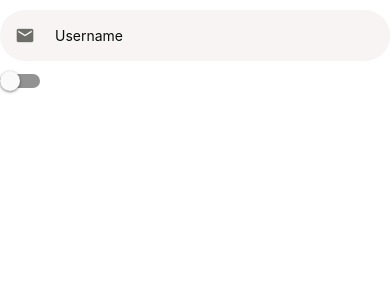
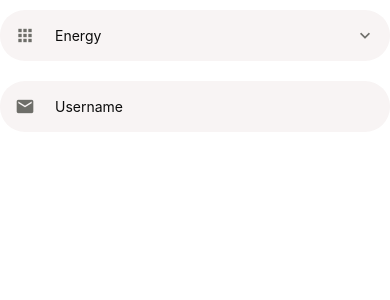
Before and after one commit to waddal/React-Native-Project, a React Native app: screen / in a window 390 px wide. Shown: the top 300 px of the page. Built offline with nearby package versions, Linux system fonts and the light colour scheme.

Commit message:
Picker component created

```diff
--- /dev/null
+++ b/app/components/AppPicker.js
@@ -0,0 +1,82 @@
+import React, { useState } from "react";
+import {
+  StyleSheet,
+  View,
+  TouchableWithoutFeedback,
+  Modal,
+  Button,
+  FlatList,
+} from "react-native";
+import { MaterialCommunityIcons } from "@expo/vector-icons";
+
+import defaultStyles from "../config/styles";
+import AppText from "./AppText";
+import Screen from "./Screen";
+import PickerItem from "./PickerItem";
+
+function AppPicker({ icon, items, onSelectItem, placeholder, selectedItem }) {
+  const [modalVisible, setModalVisible] = useState(false);
+
+  return (
+    <>
+      <TouchableWithoutFeedback onPress={() => setModalVisible(true)}>
+        <View style={styles.container}>
+          {icon && (
+            <MaterialCommunityIcons
+              name={icon}
+              size={20}
+              color={defaultStyles.colors.medium}
+              style={styles.icon}
+            />
+          )}
+          <AppText style={styles.text}>
+            {selectedItem ? selectedItem.label : placeholder}
+          </AppText>
+          <MaterialCommunityIcons
+            name={"chevron-down"}
+            size={20}
+            color={defaultStyles.colors.medium}
+          />
+        </View>
+      </TouchableWithoutFeedback>
+      <Modal visible={modalVisible} animationType={"slide"}>
+        <Screen>
+          <Button title="Close" onPress={() => setModalVisible(false)} />
+          <FlatList
+            data={items}
+            keyExtractor={(item) => item.value.toString()}
+            renderItem={({ item }) => (
+              <PickerItem
+                label={item.label}
+                handleOnPress={() => {
+                  setModalVisible(false);
+                  onSelectItem(item);
+                }}
+              />
+            )}
+          />
+        </Screen>
+      </Modal>
+    </>
+  );
+}
+
+export default AppPicker;
+
+const styles = StyleSheet.create({
+  container: {
+    width: "100%",
+    backgroundColor: defaultStyles.colors.light,
+    flexDirection: "row",
+    alignItems: "center",
+    padding: 15,
+    marginVertical: 10,
+    borderRadius: 25,
+  },
+  icon: {
+    marginRight: 20,
+  },
+  text: {
+    flex: 1,
+  },
+});
--- /dev/null
+++ b/app/components/PickerItem.js
@@ -0,0 +1,19 @@
+import React from "react";
+import { TouchableOpacity, StyleSheet } from "react-native";
+import AppText from "./AppText";
+
+function PickerItem({ label, handleOnPress }) {
+  return (
+    <TouchableOpacity onPress={handleOnPress}>
+      <AppText style={styles.text}>{label}</AppText>
+    </TouchableOpacity>
+  );
+}
+
+export default PickerItem;
+
+const styles = StyleSheet.create({
+  text: {
+    padding: 20,
+  },
+});
--- a/app/screens/FormScreen.js
+++ b/app/screens/FormScreen.js
@@ -1,30 +1,44 @@
 import React, { useState } from "react";
-import { Switch } from 'react-native'
+import { Switch } from "react-native";
 
-import AppText from "../components/AppText";
+import AppPicker from "../components/AppPicker";
 import AppTextInput from "../components/AppTextInput";
 import Screen from "../components/Screen";
-import colors from "../config/colors";
+
+const categories = [
+  { label: "Energy", value: 1 },
+  { label: "Carbon Removal", value: 2 },
+  { label: "Transportation", value: 3 },
+];
 
 function FormScreen() {
-  const [firstName, setFirstName] = useState("");
   const [isNew, setIsNew] = useState(false);
+  const [category, setCategory] = useState(categories[0]);
 
   return (
     <Screen>
-      <AppText>{firstName}</AppText>
-      {/* <TextInput
-        secureTextEntry //boolean defaults true - conceals input
-        clearButtonMode="while-editing" //clear input - iOS only
-        maxLength={5}
-        onChangeText={(text) => setFirstName(text)}
-        placeholder="firstName"
-        style={{ borderBottomColor: "#ccc", borderBottomWidth: 1 }}
-      /> */}
-      <AppTextInput placeholder="Username" icon={"email"} />
-      <Switch value={isNew} onValueChange={newValue => setIsNew(newValue)}/>
+      {/* <Switch value={isNew} onValueChange={(newValue) => setIsNew(newValue)} /> */}
+      <AppPicker
+        selectedItem={category}
+        onSelectItem={(item) => setCategory(item)}
+        items={categories}
+        icon={"apps"}
+        placeholder={"Category"}
+      />
+      <AppTextInput icon={"email"} placeholder={"Username"} />
     </Screen>
   );
 }
 
 export default FormScreen;
+
+{
+  /* <TextInput
+  secureTextEntry //boolean defaults true - conceals input
+  clearButtonMode="while-editing" //clear input - iOS only
+  maxLength={5}
+  onChangeText={(text) => setFirstName(text)}
+  placeholder="firstName"
+  style={{ borderBottomColor: "#ccc", borderBottomWidth: 1 }}
+/> */
+}
--- a/package.json
+++ b/package.json
@@ -18,8 +18,8 @@
     "react": "17.0.1",
     "react-dom": "17.0.1",
     "react-native": "0.64.3",
-    "react-native-web": "0.17.1",
-    "react-native-gesture-handler": "~2.1.0"
+    "react-native-gesture-handler": "~2.1.0",
+    "react-native-web": "0.17.1"
   },
   "devDependencies": {
     "@babel/core": "^7.12.9"
```
